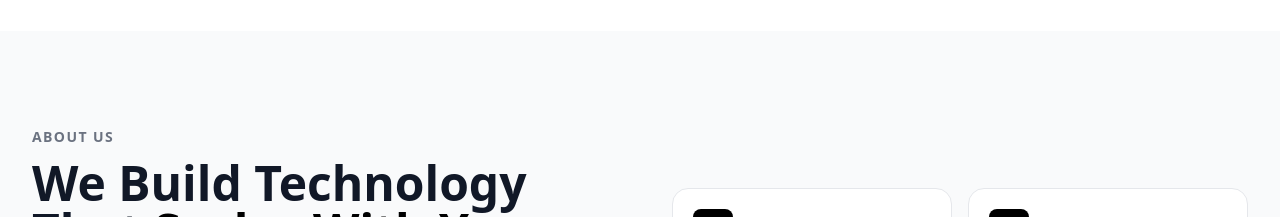
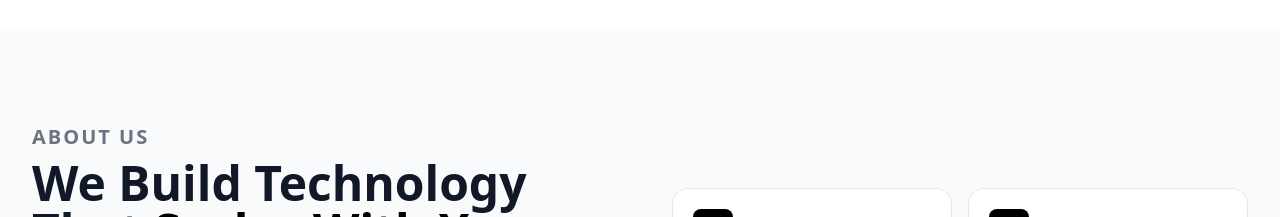
Before and after one commit to ranaasad01/atomic-create-a-it-services-company-website-519784a1, a Next.js app: page / in a window 1280 px wide. Shown: the part 1960-2177 px from the top of the page. Built offline with nearby package versions, Linux system fonts and the light colour scheme.

Commit message:
style: add inline fontSize to About Us paragraph
Apply inline style (fontSize: 20px) to the "About Us" paragraph element in the about section to override the text-sm Tailwind class for this specific instance.

```diff
--- a/app/page.tsx
+++ b/app/page.tsx
@@ -484,7 +484,7 @@ export default function HomePage() {
               viewport={{ once: true, margin: "-80px" }}
               variants={fadeInLeft}
             >
-              <p className="text-sm font-semibold text-gray-500 uppercase tracking-widest mb-3">About Us</p>
+              <p className="text-sm font-semibold text-gray-500 uppercase tracking-widest mb-3" style={{ fontSize: "20px" }}>About Us</p>
               <h2 className="text-4xl sm:text-5xl font-extrabold text-gray-900 mb-6 leading-tight">
                 We Build Technology That{" "}
                 <span className="text-black font-extrabold">Scales With You</span>
```
Also changed, not shown: 1 other file (tests, documents, lock files or other folders).
